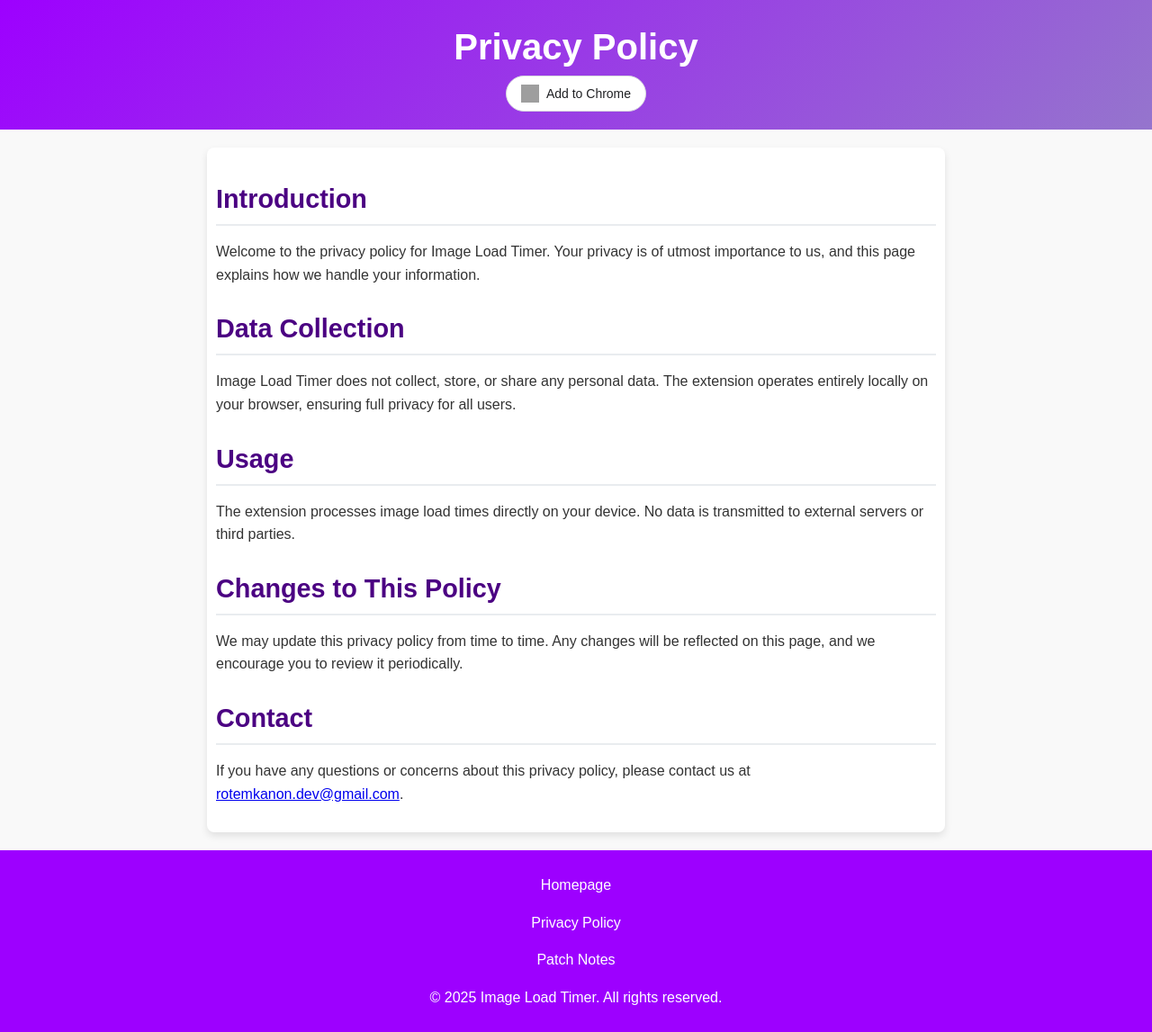
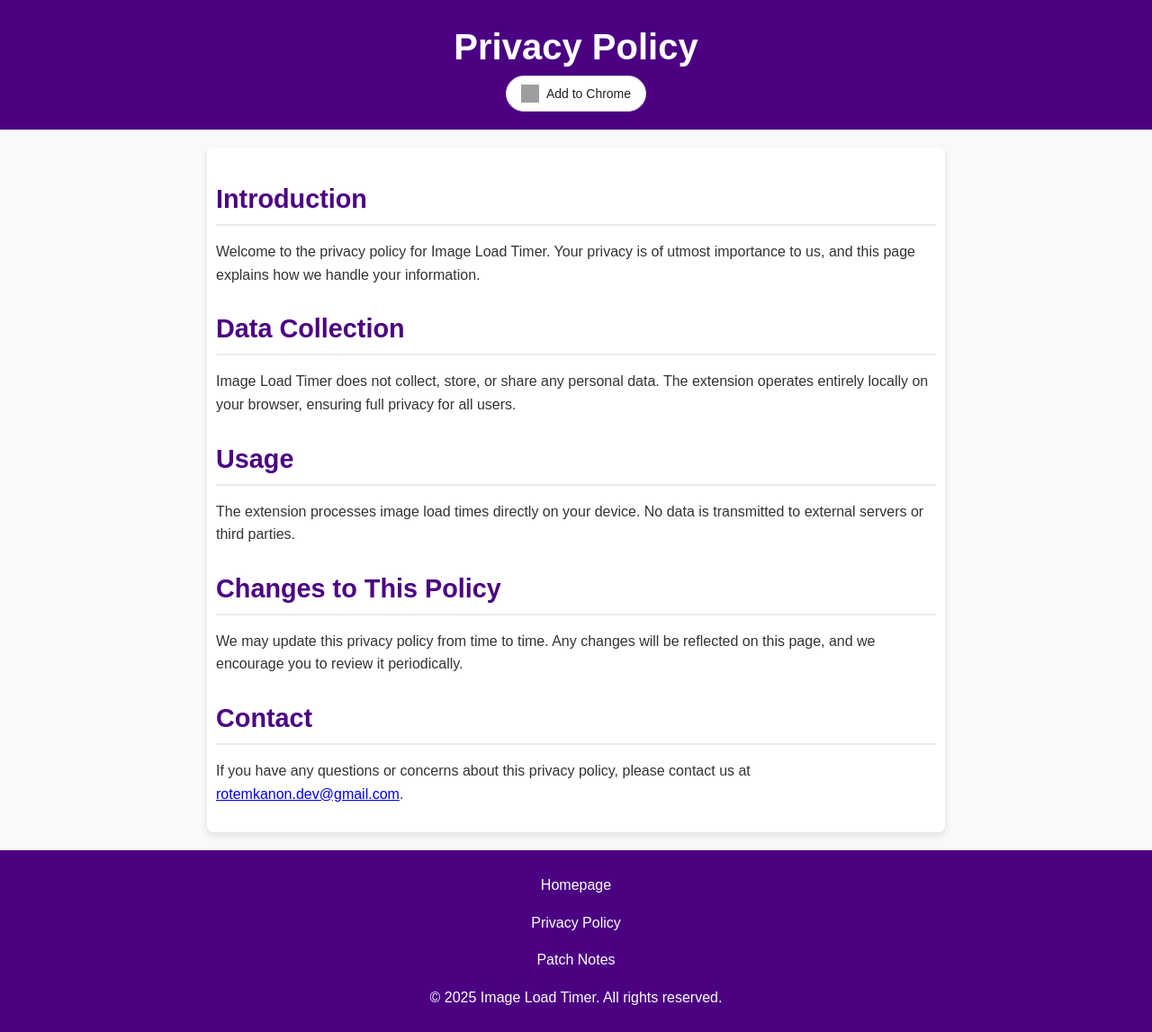
Before and after one commit to tools-by-rotem/image-load-timer, a plain HTML site: page privacy-policy.html in a window 1280 px wide. Shown: the whole page at 90% size. Drawn offline with Linux system fonts and the light colour scheme; grey boxes are pictures that could not be loaded.

Commit message:
Update privacy-policy.html

```diff
--- a/privacy-policy.html
+++ b/privacy-policy.html
@@ -17,7 +17,7 @@
             background-color: #f9f9f9;
         }
         header {
-            background: linear-gradient(135deg, #9d00ff, #9575cd);
+            background: #4b0082;
             color: white;
             text-align: center;
             padding: 20px 0;
@@ -48,7 +48,7 @@
         footer {
             text-align: center;
             padding: 10px 0;
-            background: #9d00ff;
+            background: #4b0082;
             color: white;
             margin-top: 20px;
         }
```
